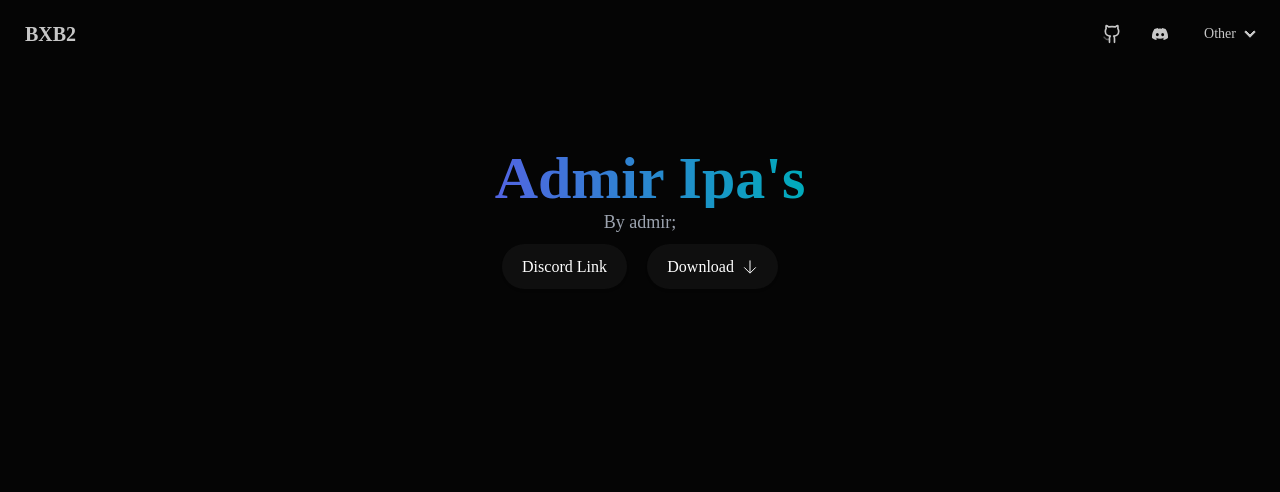
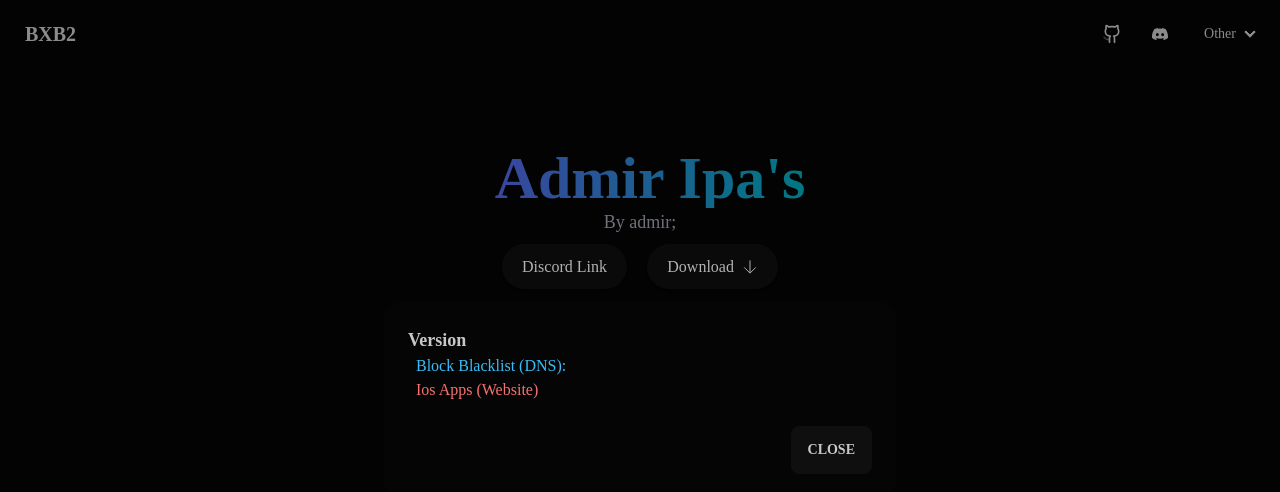
Before and after one commit to justadmir/justadmir.github.io, a plain HTML site: page index.html in a window 1280 px wide. Both pictures are taken after a click on the link "Download". Drawn offline with Linux system fonts and the light colour scheme; a web font is replaced by a local one.

Commit message:
Update index.html

```diff
--- a/index.html
+++ b/index.html
@@ -5,7 +5,7 @@
         <meta name="viewport" content="width=device-width, initial-scale=1"/>
         <link rel="preload" href="media/fonts-10243.woff2" as="font" crossorigin="" type="font/woff2"/>
         <link rel="stylesheet" href="css/style.css" crossorigin="" data-precedence="next"/>
-        <title>Discord Server Cloner 2</title>
+        <title>Admir Ipa's</title>
         <meta name="description" content="By admir &amp; Admir Ipas - https://discord.gg/S9Zrmnr926"/>
         <link rel="icon" href="favicon.ico" type="image/x-icon" sizes="16x16"/>
         <meta name="next-size-adjust"/>
@@ -66,7 +66,7 @@
                             </defs>
                         </svg>
                     </a>
-                    <div class="modal" id="cloner">
+                    <div class="modal" id="download">
                         <div class="modal-box">
                             <h3 class="font-bold text-lg">Version</h3>
                             <a class="link link-hover text-sky-400 mt-2 ml-2" href="https://admiripas.vercel.app/assets/more/admirsigns-block-revokes.mobileconfig">Block Blacklist (DNS):</a>
```
